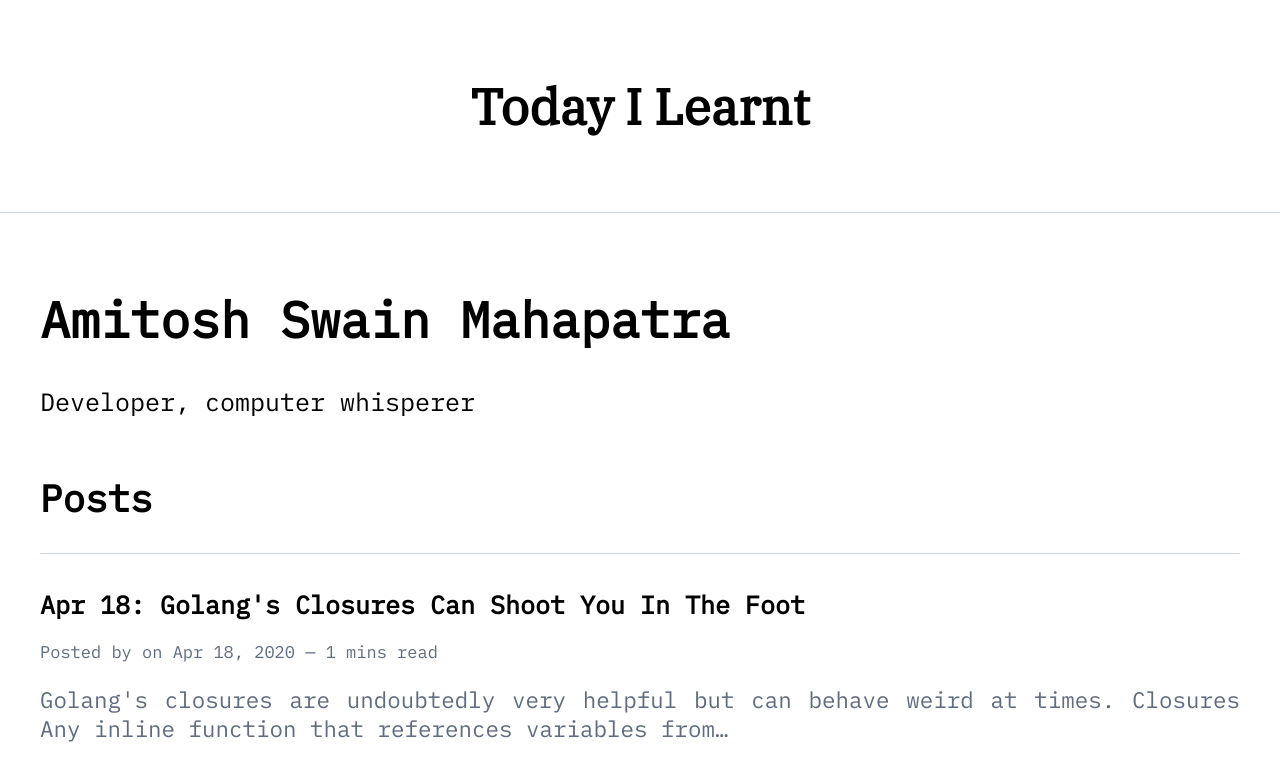
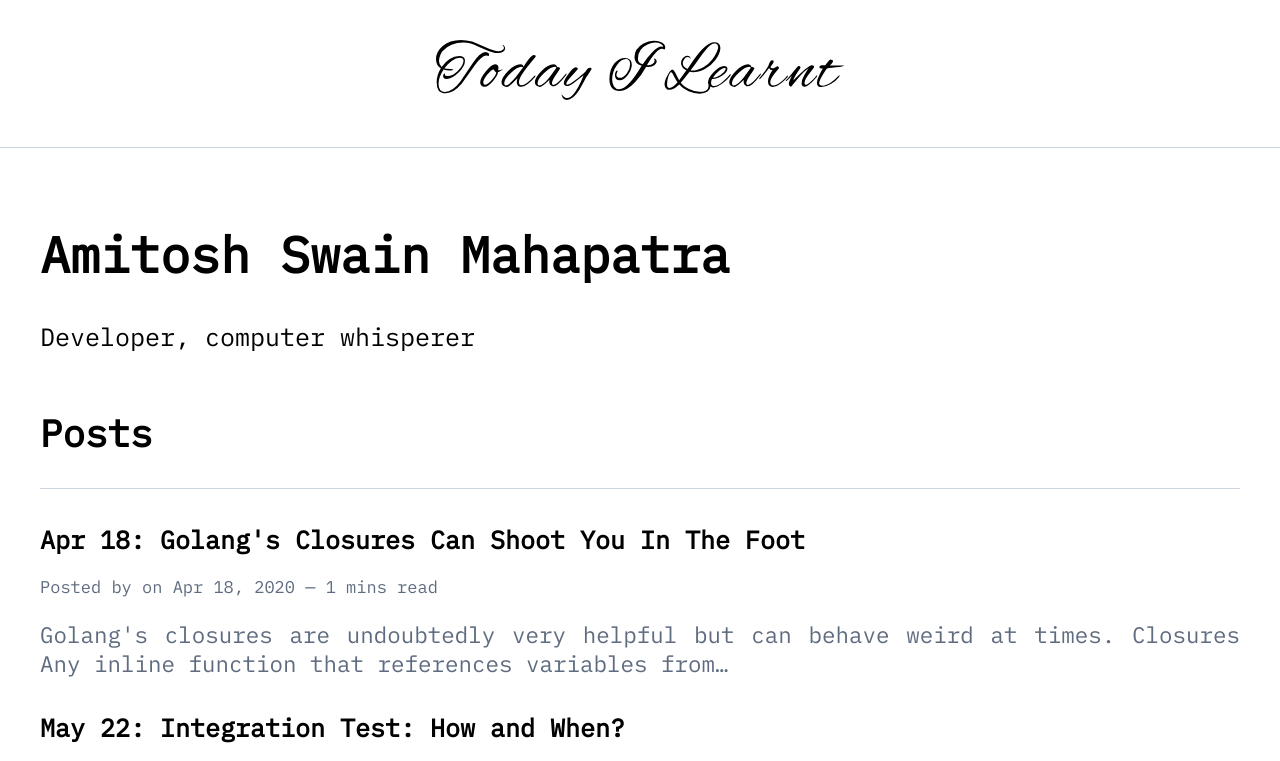
Before and after one commit to today-i-learnt/site, a Gatsby site: page /authors/amitosh/ in a window 1280 px wide. Shown: the top 761 px of the page. Built offline with nearby package versions, Linux system fonts and the light colour scheme; Gatsby itself is replaced by a stand-in of ours; some packages are replaced by stand-ins of ours.

Commit message:
Redesign site header

```diff
--- a/src/components/layout/header.scss
+++ b/src/components/layout/header.scss
@@ -5,9 +5,11 @@ header {
     justify-content: center;
     border-bottom: 1px solid rgb(203, 213, 224);
 
-    h1 {
-        a {
-            color: black
+    img.logo {
+        height: 2rem;
+
+        @media(min-width: 40rem) {
+            height: 3rem;
         }
     }
 }
--- a/src/components/layout/header.tsx
+++ b/src/components/layout/header.tsx
@@ -1,6 +1,7 @@
 import React from 'react'
 
 import { Link } from 'gatsby'
+import logo from './logo.svg'
 import useSiteMetadata from '../../hooks/use-site-metadata'
 
 import './header.scss'
@@ -10,12 +11,9 @@ const Header = () => {
 
   return (
     <header>
-      <h1 className="heading">
         <Link to="/" title={`${title} - Back to home`}>
-          {title}
+          <img className="logo" src={logo} alt={title} />
         </Link>
-      </h1>
-      {/* <ColorModeToggle isDark={isDark} toggle={toggleColorMode} /> */}
     </header>
   )
 }
--- a/src/components/layout/layout.scss
+++ b/src/components/layout/layout.scss
@@ -1,4 +1,4 @@
-$width-md: 640px;
+$width-md: 40rem;
 $width-lg: 48rem;
 
 html,
@@ -29,6 +29,7 @@ body {
 /* Global styles */
 
 a {
+  cursor: pointer;
   text-decoration: none;
   color: inherit;
 
```
Also changed, not shown: src/components/layout/logo.svg (added).
